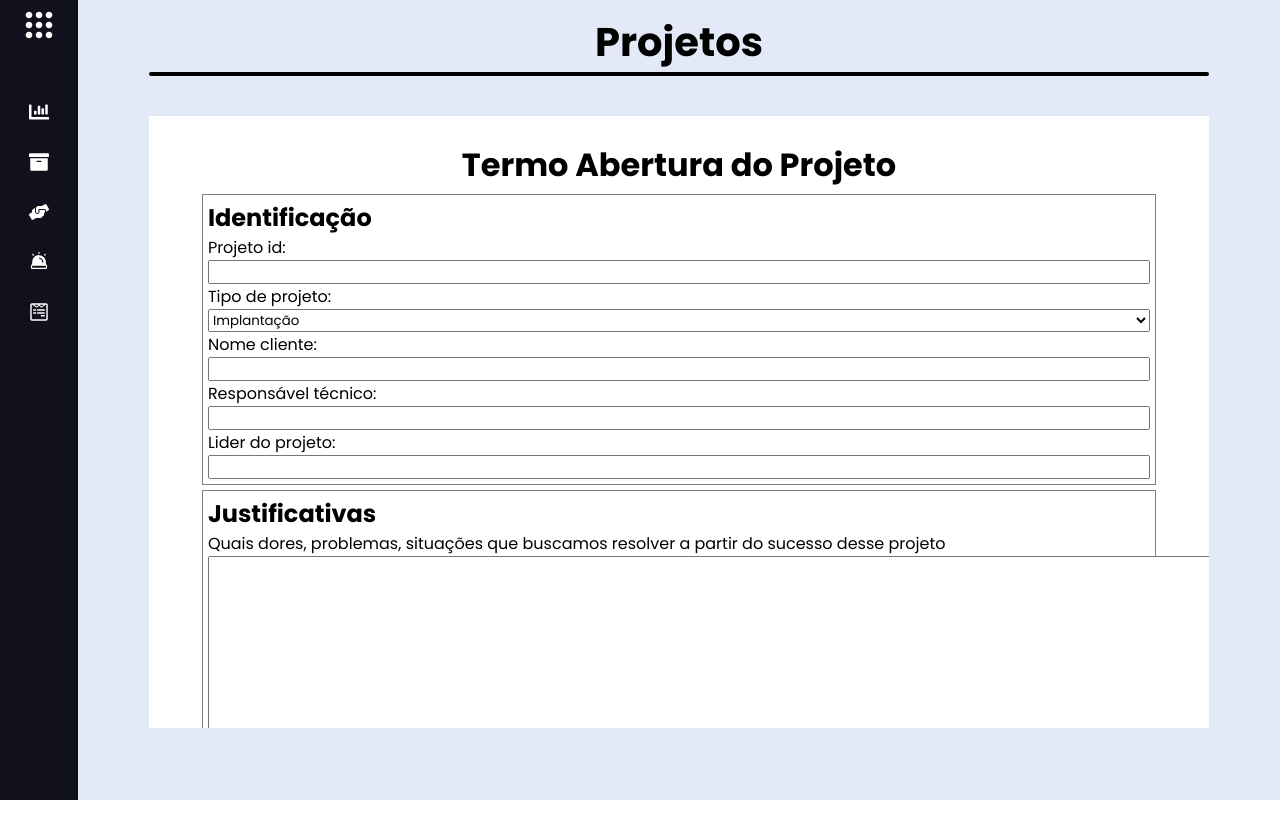
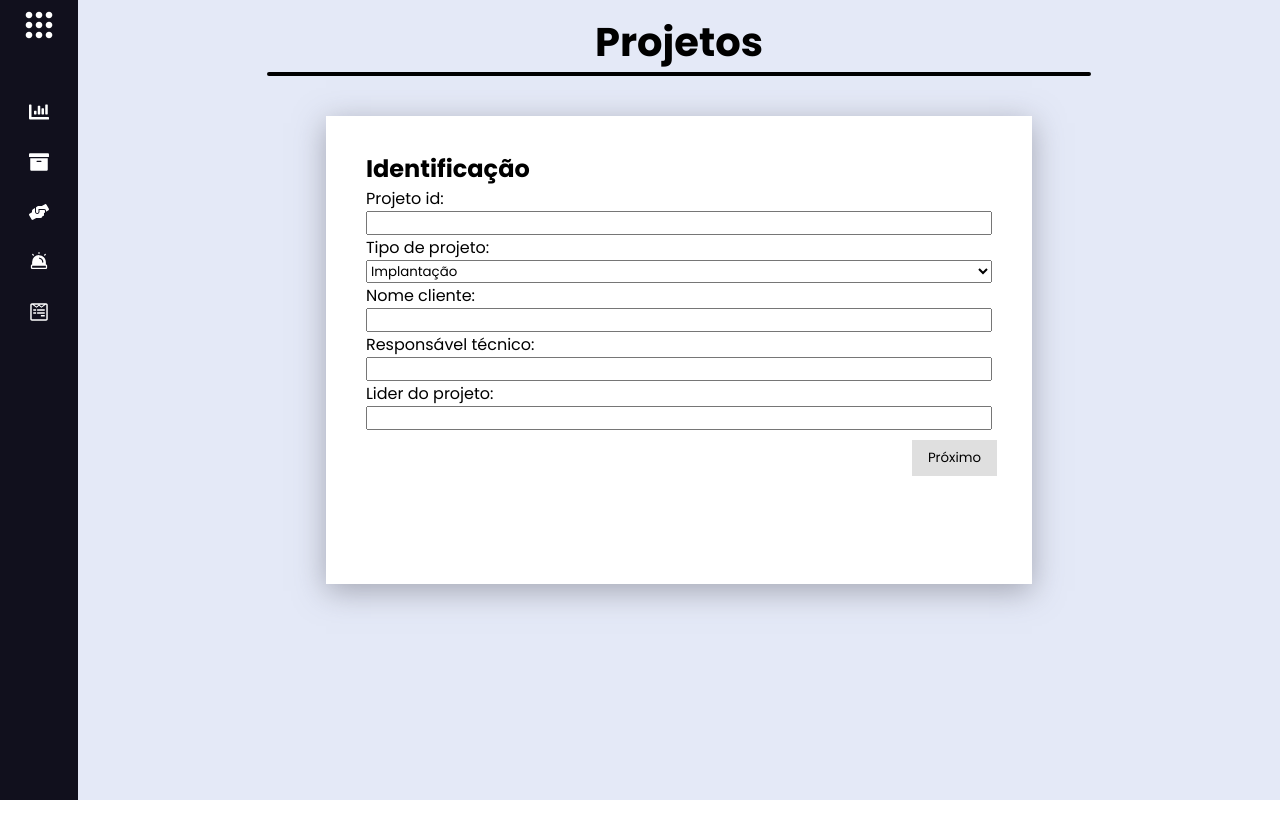
Before and after one commit to roangit/sgi, a React (Vite) app: page /projeto in a window 1280 px wide. Shown: the top 838 px of the page. Built offline with nearby package versions, Linux system fonts and the light colour scheme; a web font is replaced by a local one.

Commit message:
Form base ok

```diff
--- /dev/null
+++ b/src/components/FormTap/IdentifyForm.jsx
@@ -0,0 +1,29 @@
+import React from 'react'
+
+const IdentifyForm = () => {
+  return (
+    <>
+      <h2>Identificação</h2>
+        <label>Projeto id:</label>
+        <input type="number" id="proj_id" name="proj_id" min="1" max="6" placeholder=""/>
+        <label>Tipo de projeto:</label>
+        <select name="tipo_proj" id="tipo_proj">
+          <option value="Implantação">Implantação</option>
+          <option value="Re-implantação">Re-implantação</option>
+          <option value="Consultoria">Consultoria</option>
+        </select>
+
+        <label>Nome cliente:</label>
+        <input type="text" id="nome_cli" name="nome_cli" maxLength="120" placeholder=""/>
+
+
+        <label>Responsável técnico:</label>
+        <input type="text" id="rt" name="rt" maxLength="120" placeholder=""/>
+
+        <label>Lider do projeto:</label>
+        <input type="text" id="lp" name="lp" maxLength="120" placeholder=""/>
+    </>
+  )
+}
+
+export default IdentifyForm
--- /dev/null
+++ b/src/components/FormTap/JustifyForm.jsx
@@ -0,0 +1,13 @@
+import React from 'react'
+
+const JustifyForm = () => {
+  return (
+   <>
+    <h2>Justificativas</h2>
+    <label>Quais dores, problemas, situações que buscamos resolver a partir do sucesso desse projeto</label>
+    <textarea id="justif" name="justif" rows="10" cols="100" required></textarea>
+   </>
+  )
+}
+
+export default JustifyForm
--- /dev/null
+++ b/src/components/FormTap/ObjetiveForm.jsx
@@ -0,0 +1,12 @@
+import React from 'react'
+
+const ObjetiveForm = () => {
+  return (
+    <>
+        <h2>Objetivos</h2>
+        <label>O projeto será considerado um sucesso se...</label>
+        <input type="text" id="Objetivos" name="objetivos" maxLength="120" placeholder="Descreva de forma SMART quais os KPIs/OKRs de sucesso do projeto."/>
+    </>
+  )
+}
+export default ObjetiveForm
--- /dev/null
+++ b/src/components/FormTap/StakeHolderForm.jsx
@@ -0,0 +1,13 @@
+import React from 'react'
+
+const StakeHolderForm = () => {
+  return (
+    <>
+        <h2>StakHolders</h2>
+        <p><label>StakHolders diretos</label></p>
+        <p><input type="text" id="stakes" name="stakes" maxLength="120" placeholder="Descreva de forma SMART quais os KPIs/OKRs de sucesso do projeto."/></p>
+    </>
+  )
+}
+
+export default StakeHolderForm
--- a/src/components/MainHeader.jsx
+++ b/src/components/MainHeader.jsx
@@ -4,7 +4,7 @@ const MainHeader = ({titulo}) => {
   return (
     <>
           <h1 style={{textAlign: 'center', fontSize: '40px'}}>{titulo}</h1>
-          <hr style={{width:'90%', margin:'auto', border: '2px solid', borderRadius: '5px'}}/>
+          <hr style={{width:'70%', margin:'auto', border: '2px solid', borderRadius: '5px'}}/>
     </>
   )
 }
--- /dev/null
+++ b/src/hooks/useForm.jsx
@@ -0,0 +1,20 @@
+import { useState } from 'react'
+
+export function useForm(steps) {
+    const [currentStep, setCurrentStep] = useState(0);
+
+    function changeStep(i, e) {
+        if (e) e.preventDefault();
+        if (i < 0 || i >= steps.length) return
+        setCurrentStep(i)
+    }
+
+    return{
+        currentStep,
+        currrentComponent: steps[currentStep],
+        changeStep,
+        isLastStep: currentStep + 1 === steps.length ? true : false,
+        isFirstStep: currentStep === 0 ? true : false,
+    };
+
+}
--- a/src/pages/Projeto.jsx
+++ b/src/pages/Projeto.jsx
@@ -7,29 +7,29 @@ import { SidebarStateContext} from "../contexts/SidebarStateContext";
 //components
 import MainHeader from '../components/MainHeader';
 import HorizontalSteper from '../components/HorizontalStepper';
+import IdentifyForm from '../components/FormTap/IdentifyForm';
+import JustifyForm from  '../components/FormTap/JustifyForm';
+import ObjetiveForm from '../components/FormTap/ObjetiveForm';
+import StakeHolderForm from '../components/FormTap/StakeHolderForm';
+
+//hooks
+import { useForm } from "../hooks/useForm";
 
 //css
 import styles from './styles/Projeto.module.css'
 
+
+
 const Projeto = () => {
 
    const {sideClose} = useContext(SidebarStateContext);
-   const mainContainer = sideClose ? `${styles.mainContainer} ${styles.sidebarClose}` : `${styles.mainContainer}`
+   const mainContainer = sideClose ? `${styles.mainContainer} ${styles.sidebarClose}` : `${styles.mainContainer}`;
 
    const [tab, setTab] = useState(0);
 
+   const formComponents = [ <IdentifyForm/>, <JustifyForm/>, <ObjetiveForm/>, <StakeHolderForm/>];
 
-   function showTab(n) {
-      // This function will display the specified tab of the form...
-      let x = document.getElementsByName('tab')
-      if (x != null) {
-         x[n].style.display = 'block';
-      }
-
-
-    }
-
-    var currentTab = 0; // Current tab is set to be the first tab (0) default=0
+   const {currentStep, currrentComponent, changeStep, isLastStep, isFirstStep } = useForm(formComponents);
 
    return (
      <div className={mainContainer}>
@@ -38,74 +38,24 @@ const Projeto = () => {
             <div className={styles.centro}>
                <br />
                {/*<HorizontalSteper />*/}
-                  <form id="regForm">
-                     <h1 style={{textAlign:'center'}}>Termo Abertura do Projeto</h1>
-
-                     {/*<!-- "tab" 0 para cada step do form -->*/}
-                     <div name="tab" className={styles.tab}>
-                        <h2>Identificação</h2>
-                        <label htmlFor="proj_id">Projeto id:</label>
-                        <input type="number" id="proj_id" name="proj_id" min="1" max="6" placeholder=""/>
-                        <label htmlFor="tipo_proj">Tipo de projeto:</label>
-                        <select name="tipo_proj" id="tipo_proj">
-                           <option value="Implantação">Implantação</option>
-                           <option value="Re-implantação">Re-implantação</option>
-                           <option value="Consultoria">Consultoria</option>
-                        </select>
-
-                        <label htmlFor="nome_cli">Nome cliente:</label>
-                        <input type="text" id="nome_cli" name="nome_cli" maxLength="120" placeholder=""/>
-
-
-                        <label htmlFor="rt">Responsável técnico:</label>
-                        <input type="text" id="rt" name="rt" maxLength="120" placeholder=""/>
-
-                        <label htmlFor="lp">Lider do projeto:</label>
-                        <input type="text" id="lp" name="lp" maxLength="120" placeholder=""/>
+                  <form onSubmit={(e)=> changeStep(currentStep + 1, e) }>
+                     <div className={styles.inputContainer}>
+                        {currrentComponent}
                      </div>
-
-                     {/*<!-- "tab" 1 para cada step do form -->*/}
-
-                     <div name="tab" className={styles.tab}>
-                        <h2>Justificativas</h2>
-                        <p><label htmlFor="justif">Quais dores, problemas, situações que buscamos resolver a partir do sucesso desse projeto</label>
-                           <textarea id="justif" name="justif" rows="10" cols="100" required></textarea></p>
+                     <div className={styles.actions}>
+                     {!isFirstStep && (
+                        <button type='button' style={{textAlign: 'right'}} onClick={() => changeStep(currentStep - 1)}>Anterior</button>
+                        )
+                     }
+                     {isLastStep ?
+                        (<button type='submit'  >Enviar</button>)
+                        :
+                        (<button type='submit'  >Próximo</button>)
+                     }
                      </div>
-
-                     {/*<!-- "tab" 2 para cada step do form -->*/}
-
-                     <div name="tab" className={styles.tab}>
-                        <h2>Objetivos</h2>
-                        <p><label htmlFor="objetivos">O projeto será considerado um sucesso se...</label>
-                           <input type="text" id="Objetivos" name="objetivos" maxLength="120" placeholder="Descreva de forma SMART quais os KPIs/OKRs de sucesso do projeto."/>
-                        </p>
-                     </div>
-
-                     {/*<!-- "tab" 3 para cada step do form -->*/}
-
-                     <div name="tab" className={styles.tab}>
-                       <h2>StakHolders</h2>
-                        <p><label htmlFor="stakes">StakHolders diretos</label></p>
-                        <p><input type="text" id="stakes" name="stakes" maxLength="120" placeholder="Descreva de forma SMART quais os KPIs/OKRs de sucesso do projeto."/></p>
-                     </div>
-
-
-                     {/*<!-- "tab" 3 para cada step do form -->*/}
-
-                     <div name="tab" className={styles.tab}>
-                       <h2>Fases e Principais entregaveis</h2>
-                        {/*<!-- Aqui tem que ficar a calculadora do Adam -->*/}
-                     </div>
-
-                     <Button variant="contained">Anterior</Button>
-                     <Button variant="contained">Próximo</Button>
                   </form>
             </div>
          </div>
-         {
-                //  showTab(currentTab) // Display the current tab
-         }
-
      </div>
   )
 }
--- a/src/pages/styles/Projeto.module.css
+++ b/src/pages/styles/Projeto.module.css
@@ -1,6 +1,7 @@
 .mainContainer{
     position: relative;
-    background: #E4E9F7;
+    background-color:  #E4E9F7;
+
     height: 100vh;
     left: 260px;
     width: calc(100% - 260px);
@@ -19,7 +20,7 @@
     height: 100vh;
     display: grid;
     grid-auto-flow: row;
-    grid-template-columns: 5% 90% 5%;
+    grid-template-columns: 20% 60% 20%;
     grid-template-rows: 5% 90% 5%;
     gap: 0px;
     grid-template-areas:
@@ -31,16 +32,41 @@
   .centro {
     grid-area: centro;
     background-color:white;
-    height: 85%;
+    height: 65%;
+    box-shadow: 0px 7px 29px 0px rgba(100,100,111,0.5);
     overflow:auto;
   }
 
-  .tab {
+  .inputContainer {
     margin: 5px 5% 5px 5%;
     width: 90%;
-    min-height: 250px; /*provisorio*/
-    display: flex; /*normal é flex*/
+    min-height: 250px;
+    display: flex;
     flex-direction: column;
     padding: 5px;
-    border: 1px solid grey;
+    /*border: 2px solid grey; */
+
   }
+
+  .actions {
+    margin: 5px 5% 5px 5%;
+    width: 90%;
+    display: flex;
+    justify-content: flex-end;
+    gap: 1rem;
+  }
+
+  .actions button {
+    padding: 0.5rem 1rem;
+    display: flex;
+    gap: 0.5rem;
+    align-items: center;
+    background-color: #DFDFDF;
+    cursor: pointer;
+    border: none;
+    transition: 0.3s;
+  }
+
+  .actions button:hover {
+    background-color: #CFCFCF ;
+  }
```
Also changed, not shown: 1 other file (tests, documents, lock files or other folders).
